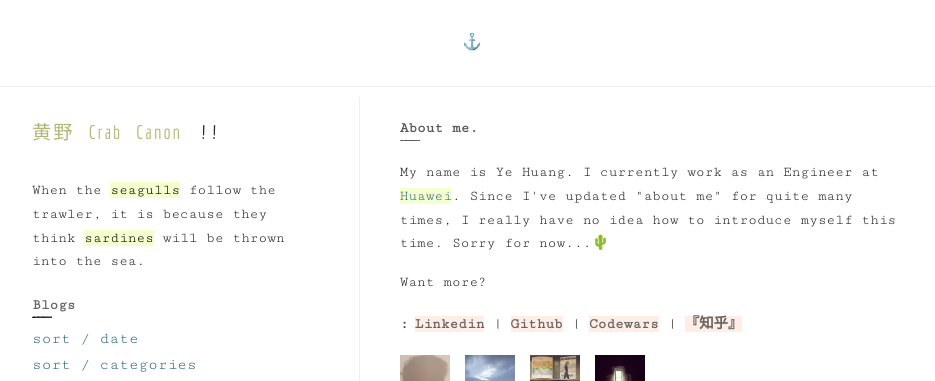
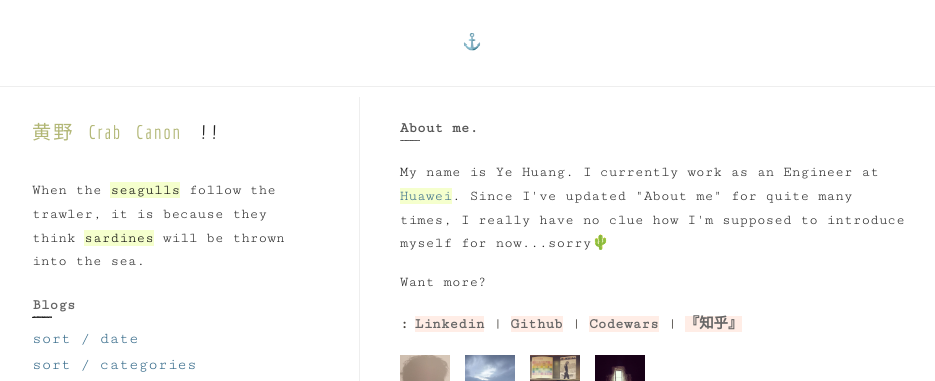
Before and after one commit to crabcanon/crabcanon.github.com, a Jekyll site: the page built from about/index.md, in a window 1280 px wide. Shown: the top 381 px of the page, without its empty margins (168-1103 px from the left). Built offline with Jekyll 4.4.1, drawn with Linux system fonts in a browser that asks for light colours; emoji names are drawn with the system emoji font.

Commit message:
Update about

```diff
--- a/about/index.md
+++ b/about/index.md
@@ -4,7 +4,7 @@ layout: post
 
 <div class="about-page">
   <p class="sidebar-title about-me">About me.</p>
-  <p class="about-p">My name is Ye Huang. I currently work as an Engineer at <mark><a href="https://www.huawei.com/">Huawei</a></mark>. Since I've updated "about me" for quite many times, I really have no idea how to introduce myself this time. Sorry for now...:cactus:
+  <p class="about-p">My name is Ye Huang. I currently work as an Engineer at <mark><a href="https://www.huawei.com/">Huawei</a></mark>. Since I've updated "About me" for quite many times, I really have no clue how I'm supposed to introduce myself for now...sorry:cactus:
   <p class="about-p">Want more?</p>
   <ul class="list">
     <li><a href="https://www.linkedin.com/in/huang-ye-4256684a/">Linkedin</a> | <a href="https://github.com/crabcanon">Github</a> | <a href="https://www.codewars.com/users/crabcanon">Codewars</a> | <a href="http://www.zhihu.com/people/ye-huang-7-35">『知乎』</a></li>
```
